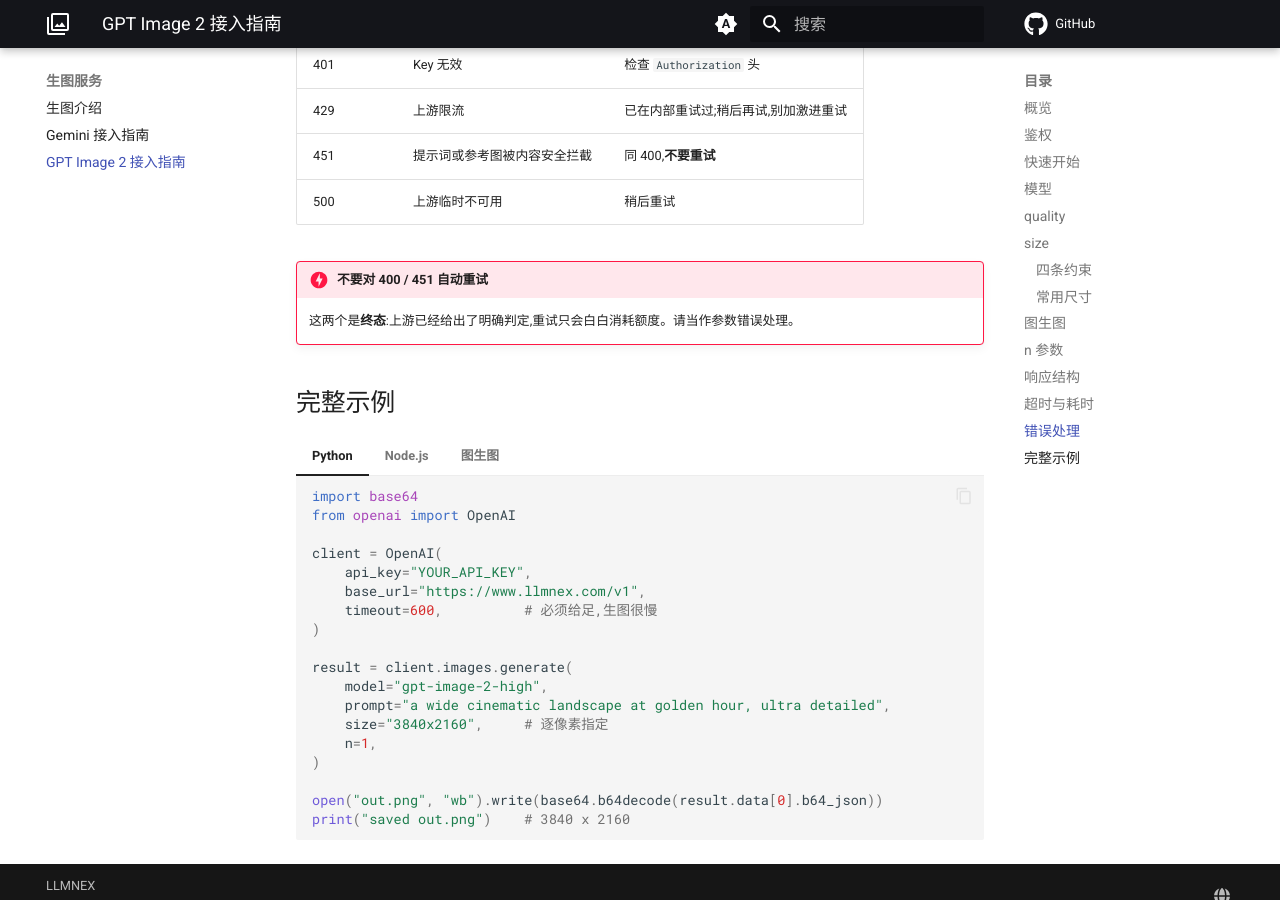
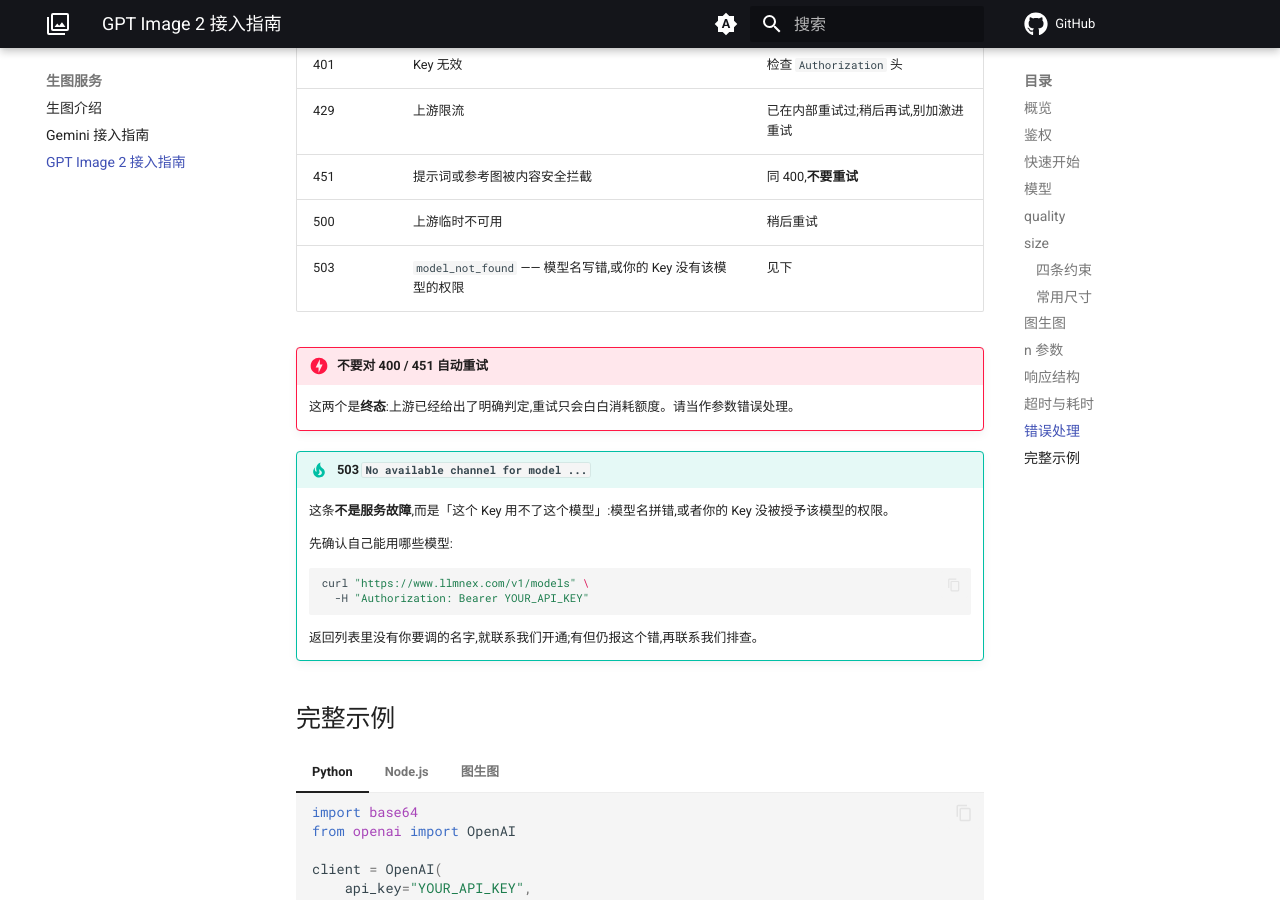
Before and after one commit to pro-llm/docs, an MkDocs documentation site: the page built from docs/image-generation/gpt-image-2.md, in a window 1280 px wide and 900 px high, scrolled down 4821 px. Built offline with MkDocs 1.6.1 and Material for MkDocs 9.7.7, drawn with Linux system fonts in a browser that asks for light colours; comment, search, counter and statistics services are not loaded.

Commit message:
docs: 错误表补上 503 model_not_found
实测发现的缺口:模型名写错、或 Key 没有该模型权限时,客户拿到的是

    503 {"error":{"code":"model_not_found",
         "message":"No available channel for model ... under group ..."}}

而原表 400/401/429/451/500 五行没有一行能对上,客户只会以为服务挂了。
这恰恰是新接入时最容易撞的错(今天调试中自己就撞了三次:裸模型名、
用错分组的 key、模型名拼错)。

除加一行外,还给了自查动作:先 GET /v1/models 看自己能用哪些模型。

顺带说明:401 与 451 两行已实测,报文与表述对得上;429/500 需要真实上游
异常才能触发,未实测。

Co-Authored-By: Claude Fable 5 <noreply@anthropic.com>

````diff
--- a/docs/image-generation/gpt-image-2.md
+++ b/docs/image-generation/gpt-image-2.md
@@ -236,9 +236,23 @@ Authorization: Bearer YOUR_API_KEY
 | 429 | 上游限流 | 已在内部重试过;稍后再试,别加激进重试 |
 | 451 | 提示词或参考图被内容安全拦截 | 同 400,**不要重试** |
 | 500 | 上游临时不可用 | 稍后重试 |
+| 503 | `model_not_found` —— 模型名写错,或你的 Key 没有该模型的权限 | 见下 |
 
 !!! danger "不要对 400 / 451 自动重试"
     这两个是**终态**:上游已经给出了明确判定,重试只会白白消耗额度。请当作参数错误处理。
+
+!!! tip "503 `No available channel for model ...`"
+    这条**不是服务故障**,而是「这个 Key 用不了这个模型」:模型名拼错,或者你的
+    Key 没被授予该模型的权限。
+
+    先确认自己能用哪些模型:
+
+    ```bash
+    curl "https://www.llmnex.com/v1/models" \
+      -H "Authorization: Bearer YOUR_API_KEY"
+    ```
+
+    返回列表里没有你要调的名字,就联系我们开通;有但仍报这个错,再联系我们排查。
 
 ## 完整示例
 
````
